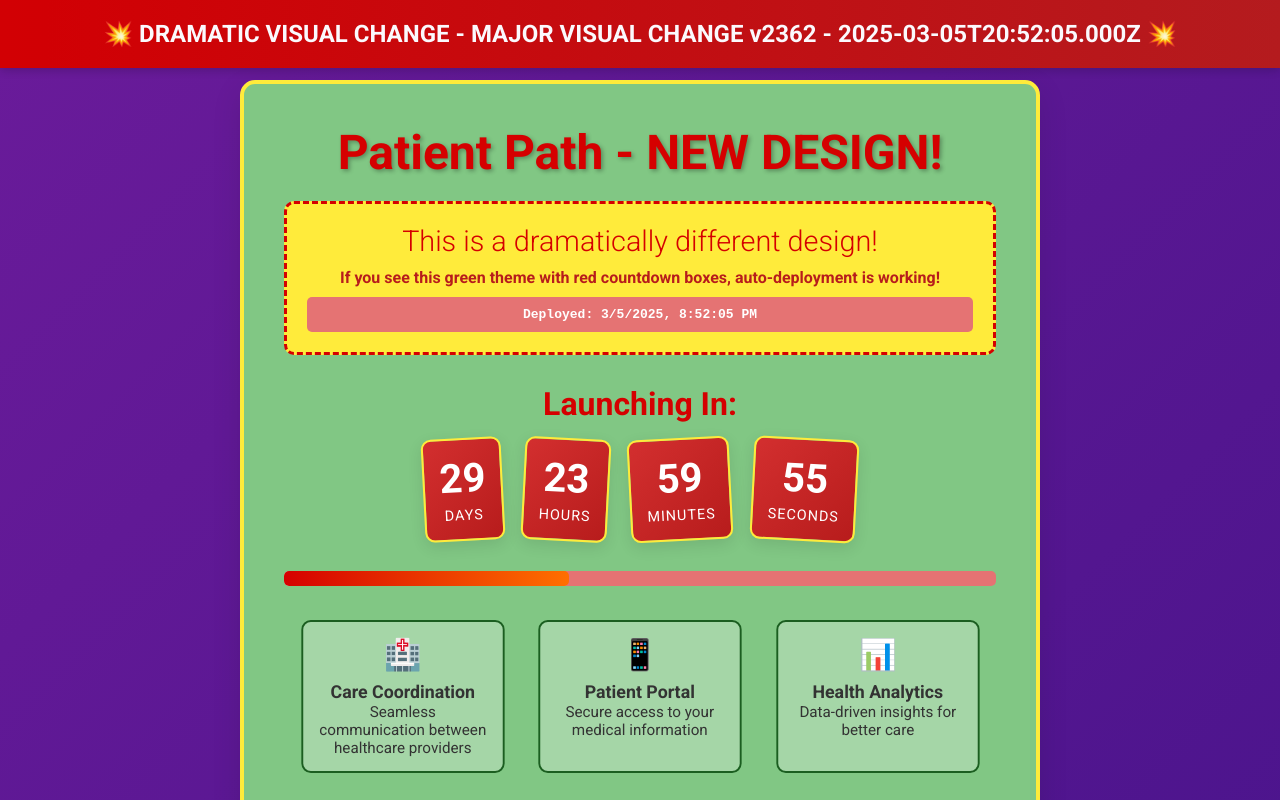
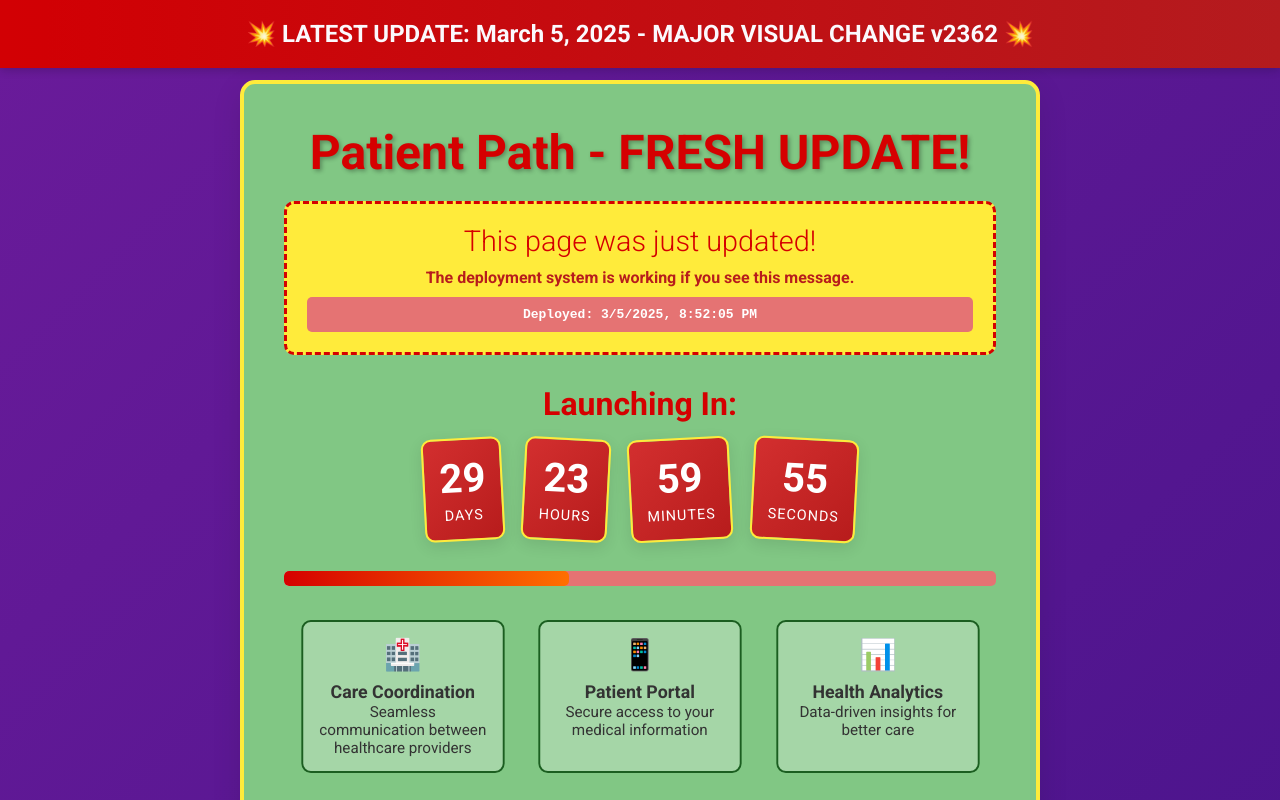
Before and after one commit to easdad/patient-path, a React (Create React App) app in the folder frontend/: page / in a window 1280 px wide. Shown: the top 800 px of the page. Built offline with nearby package versions, Linux system fonts and the light colour scheme.

Commit message:
Update header and notice text with latest information

```diff
--- a/frontend/src/App.js
+++ b/frontend/src/App.js
@@ -40,14 +40,14 @@ function App() {
   return (
     <div className="maintenance-page new-theme">
       <div className="update-banner new-banner">
-        💥 DRAMATIC VISUAL CHANGE - {buildVersion} - {deploymentTime} 💥
+        💥 LATEST UPDATE: March 5, 2025 - {buildVersion} 💥
       </div>
 
       <div className="container new-container">
-        <h1 className="new-title">Patient Path - NEW DESIGN!</h1>
+        <h1 className="new-title">Patient Path - FRESH UPDATE!</h1>
         <div className="dramatic-change-notice">
-          <h2>This is a dramatically different design!</h2>
-          <p>If you see this green theme with red countdown boxes, auto-deployment is working!</p>
+          <h2>This page was just updated!</h2>
+          <p>The deployment system is working if you see this message.</p>
           <p className="deploy-time">Deployed: {new Date().toLocaleString()}</p>
         </div>
 
```
